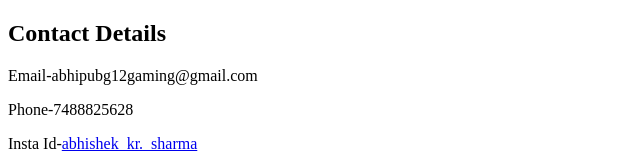
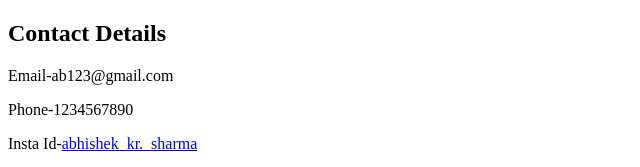
Before and after one commit to abhishek7050/CV, a plain HTML site: page Contact.html in a window 1280 px wide. Shown: the top 167 px of the page, without its empty margins (0-640 px from the left). Drawn offline with Linux system fonts and the light colour scheme.

Commit message:
Update Contact.html

```diff
--- a/Contact.html
+++ b/Contact.html
@@ -8,8 +8,8 @@
 </head>
 <body>
     <h2>Contact Details</h2>
-    <p>Email-abhipubg12gaming@gmail.com</p>
-    <p>Phone-7488825628</p>
+    <p>Email-ab123@gmail.com</p>
+    <p>Phone-1234567890</p>
     <p>Insta Id-<a href="https://www.instagram.com/abhishek_kr._sharma/">abhishek_kr._sharma</a></p>
 
     <form action="mailto:abhipubg12gaming@gmail.com" method="post" enctype="text/plain">
```
